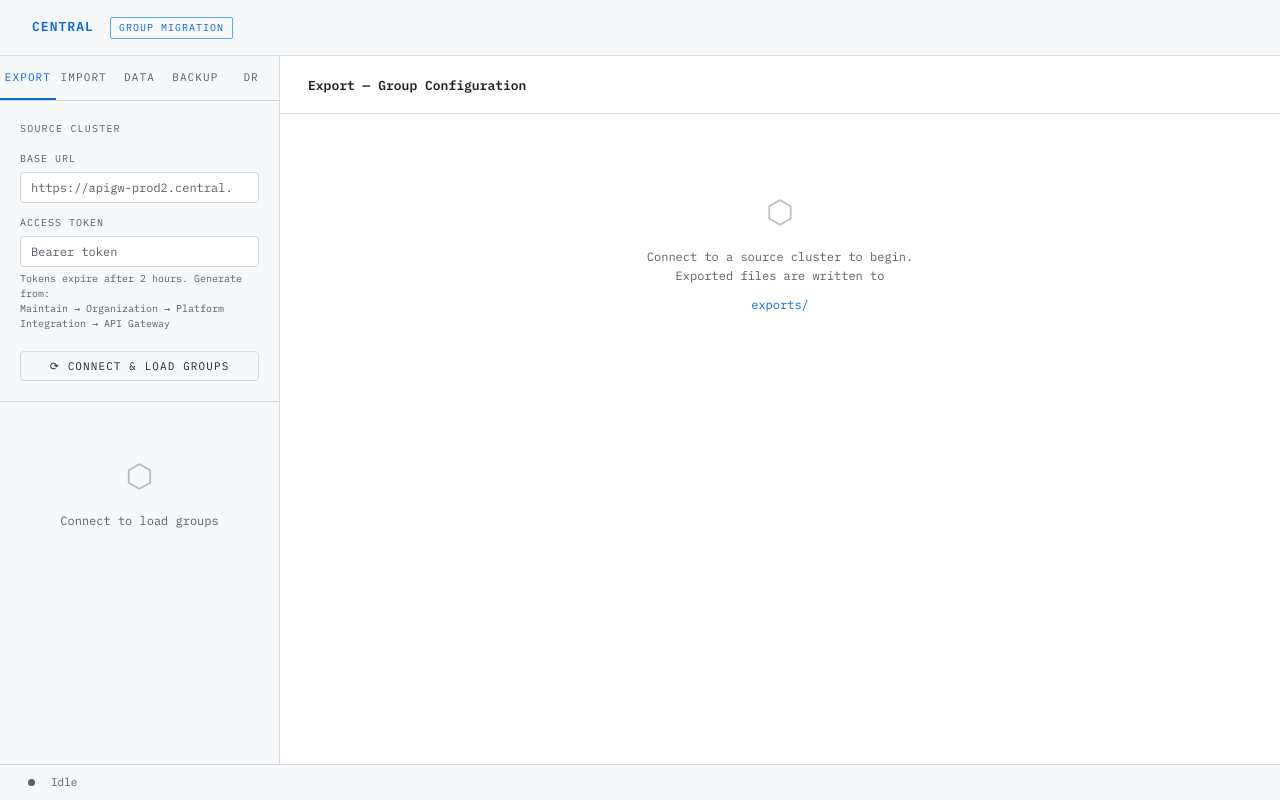
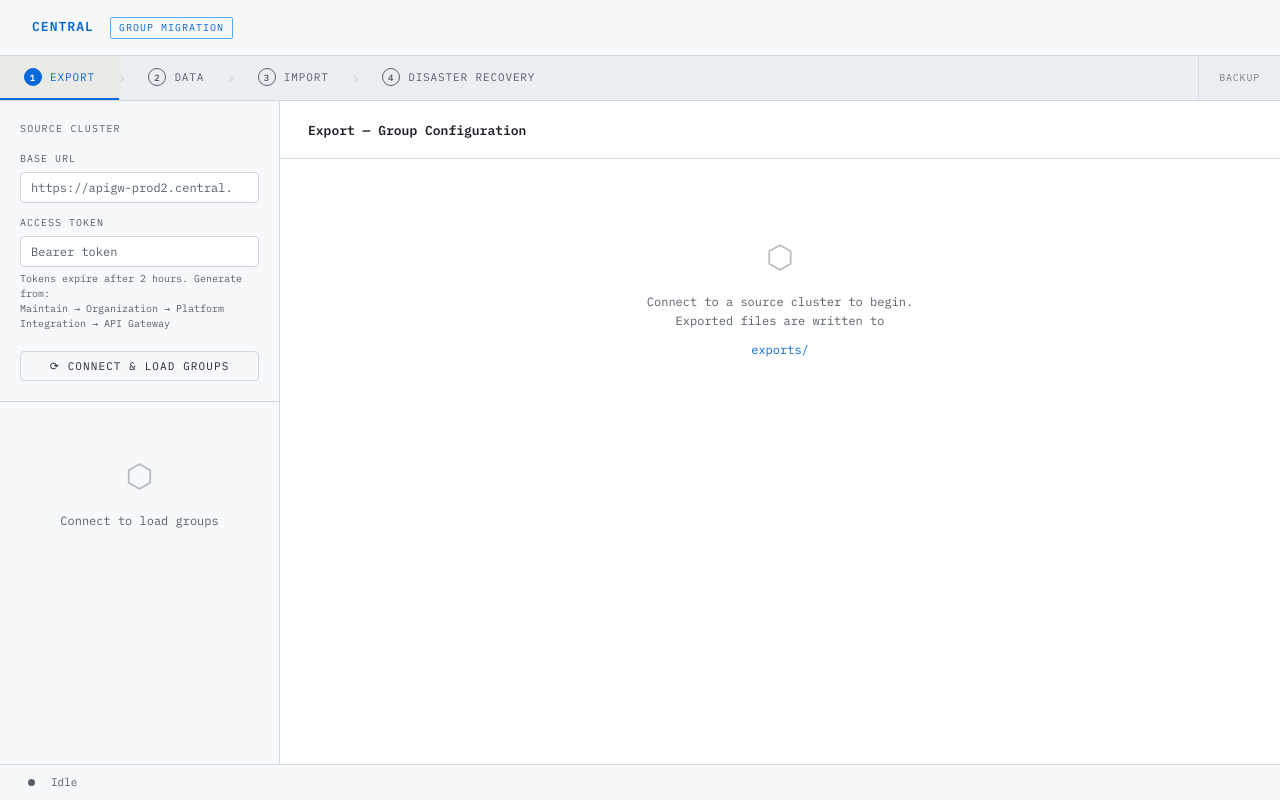
Before and after one commit to sinemad/central-group-migration, a Flask app: page / in a window 1280 px wide. Run offline with Flask 3, Linux system fonts and the light colour scheme; data that the repository does not hold is empty.

Commit message:
Updated the UI to be more intiutive on the workflow and render better on various screen sizes

```diff
--- a/templates/index.html
+++ b/templates/index.html
@@ -39,14 +39,21 @@
   .logo { font-family: var(--mono); font-size: 13px; font-weight: 600; color: var(--amber); letter-spacing: 0.08em; text-transform: uppercase; }
   .logo span { color: var(--muted); font-weight: 400; }
   .header-badge { font-family: var(--mono); font-size: 10px; padding: 2px 8px; border: 1px solid var(--amber-dim); color: var(--amber); border-radius: 2px; text-transform: uppercase; letter-spacing: 0.1em; }
-  main { display: grid; grid-template-columns: 280px 1fr; max-height: calc(100vh - 56px - 36px); overflow: hidden; }
-  aside { border-right: 1px solid var(--border); background: var(--surface); overflow-y: auto; display: flex; flex-direction: column; }
+  main { display: grid; grid-template-columns: 280px 1fr; grid-template-rows: auto 1fr; grid-template-areas: "nav nav" "aside content"; max-height: calc(100vh - 56px - 36px); overflow: hidden; }
+  .workflow-nav { grid-area: nav; display: flex; align-items: stretch; border-bottom: 1px solid var(--border); background: var(--surface2); }
+  aside { grid-area: aside; border-right: 1px solid var(--border); background: var(--surface); overflow-y: auto; display: flex; flex-direction: column; }
+  .content { grid-area: content; }
   .sidebar-section { padding: 20px; border-bottom: 1px solid var(--border); }
   .sidebar-label { font-family: var(--mono); font-size: 10px; text-transform: uppercase; letter-spacing: 0.12em; color: var(--muted); margin-bottom: 14px; }
-  .tabs { display: flex; border-bottom: 1px solid var(--border); }
-  .tab { flex: 1; padding: 14px 0; font-family: var(--mono); font-size: 11px; text-transform: uppercase; letter-spacing: 0.1em; text-align: center; cursor: pointer; color: var(--muted); border-bottom: 2px solid transparent; transition: color var(--transition), border-color var(--transition); background: none; border-top: none; border-left: none; border-right: none; }
-  .tab:hover { color: var(--text); }
-  .tab.active { color: var(--amber); border-bottom-color: var(--amber); }
+  .tab { flex: none; padding: 0 24px; height: 44px; font-family: var(--mono); font-size: 11px; text-transform: uppercase; letter-spacing: 0.08em; cursor: pointer; color: var(--muted); border-bottom: 2px solid transparent; transition: color var(--transition), border-color var(--transition), background var(--transition); background: none; border-top: none; border-left: none; border-right: none; display: flex; align-items: center; gap: 8px; white-space: nowrap; }
+  .tab:hover { color: var(--text); background: rgba(255,255,255,0.03); }
+  .tab.active { color: var(--amber); border-bottom-color: var(--amber); background: rgba(210,153,34,0.06); }
+  .tab.active .step-num { background: var(--amber); color: var(--bg); border-color: var(--amber); }
+  .step-num { display: inline-flex; align-items: center; justify-content: center; width: 18px; height: 18px; border-radius: 50%; border: 1.5px solid var(--muted); font-size: 9px; font-weight: 700; flex-shrink: 0; transition: background var(--transition), border-color var(--transition), color var(--transition); line-height: 1; }
+  .tab-arrow { color: var(--border); font-size: 18px; display: flex; align-items: center; pointer-events: none; flex-shrink: 0; }
+  .tab-utility-sep { flex: 1; }
+  .tab.utility-tab { border-left: 1px solid var(--border); padding: 0 20px; font-size: 10px; color: var(--muted); opacity: 0.75; }
+  .tab.utility-tab:hover { opacity: 1; }
   .field { margin-bottom: 12px; }
   label { display: block; font-family: var(--mono); font-size: 10px; text-transform: uppercase; letter-spacing: 0.1em; color: var(--muted); margin-bottom: 5px; }
   input[type="text"], input[type="password"], input[type="url"] { width: 100%; background: var(--bg); border: 1px solid var(--border); border-radius: var(--radius); color: var(--text-hi); font-family: var(--mono); font-size: 12px; padding: 7px 10px; outline: none; transition: border-color var(--transition); }
@@ -505,14 +512,18 @@
 </header>
 
 <main>
+  <nav class="workflow-nav">
+    <button class="tab active" onclick="switchTab('export')"><span class="step-num">1</span>Export</button>
+    <span class="tab-arrow">›</span>
+    <button class="tab"        onclick="switchTab('data')"><span class="step-num">2</span>Data</button>
+    <span class="tab-arrow">›</span>
+    <button class="tab"        onclick="switchTab('import')"><span class="step-num">3</span>Import</button>
+    <span class="tab-arrow">›</span>
+    <button class="tab"        onclick="switchTab('dr')"><span class="step-num">4</span>Disaster Recovery</button>
+    <div class="tab-utility-sep"></div>
+    <button class="tab utility-tab" onclick="switchTab('backup')">Backup</button>
+  </nav>
   <aside>
-    <div class="tabs">
-      <button class="tab active" onclick="switchTab('export')">Export</button>
-      <button class="tab"        onclick="switchTab('import')">Import</button>
-      <button class="tab"        onclick="switchTab('data')">Data</button>
-      <button class="tab"        onclick="switchTab('backup')">Backup</button>
-      <button class="tab"        onclick="switchTab('dr')">DR</button>
-    </div>
 
     <!-- Export sidebar -->
     <div id="sidebar-export">
@@ -1003,7 +1014,7 @@ document.addEventListener('DOMContentLoaded', () => { restoreSession(); loadSamp
 
 // ── Tab switching ─────────────────────────────────────────────────────────
 function switchTab(tab) {
-  const tabs = ['export', 'import', 'data', 'backup', 'dr'];
+  const tabs = ['export', 'data', 'import', 'dr', 'backup'];
   document.querySelectorAll('.tab').forEach((t, i) =>
     t.classList.toggle('active', tabs[i] === tab));
   document.getElementById('sidebar-export').style.display = tab === 'export' ? '' : 'none';
```
